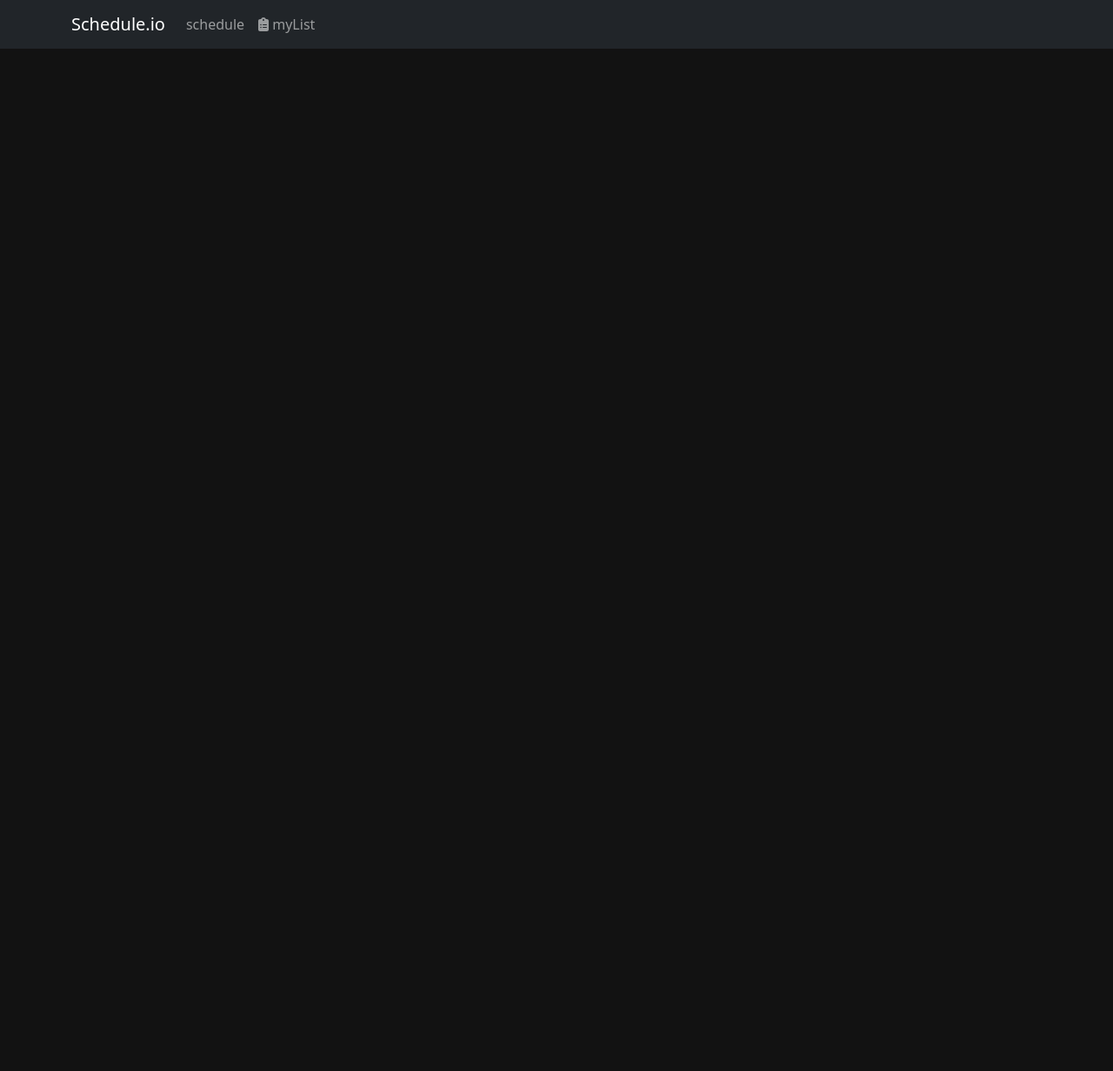
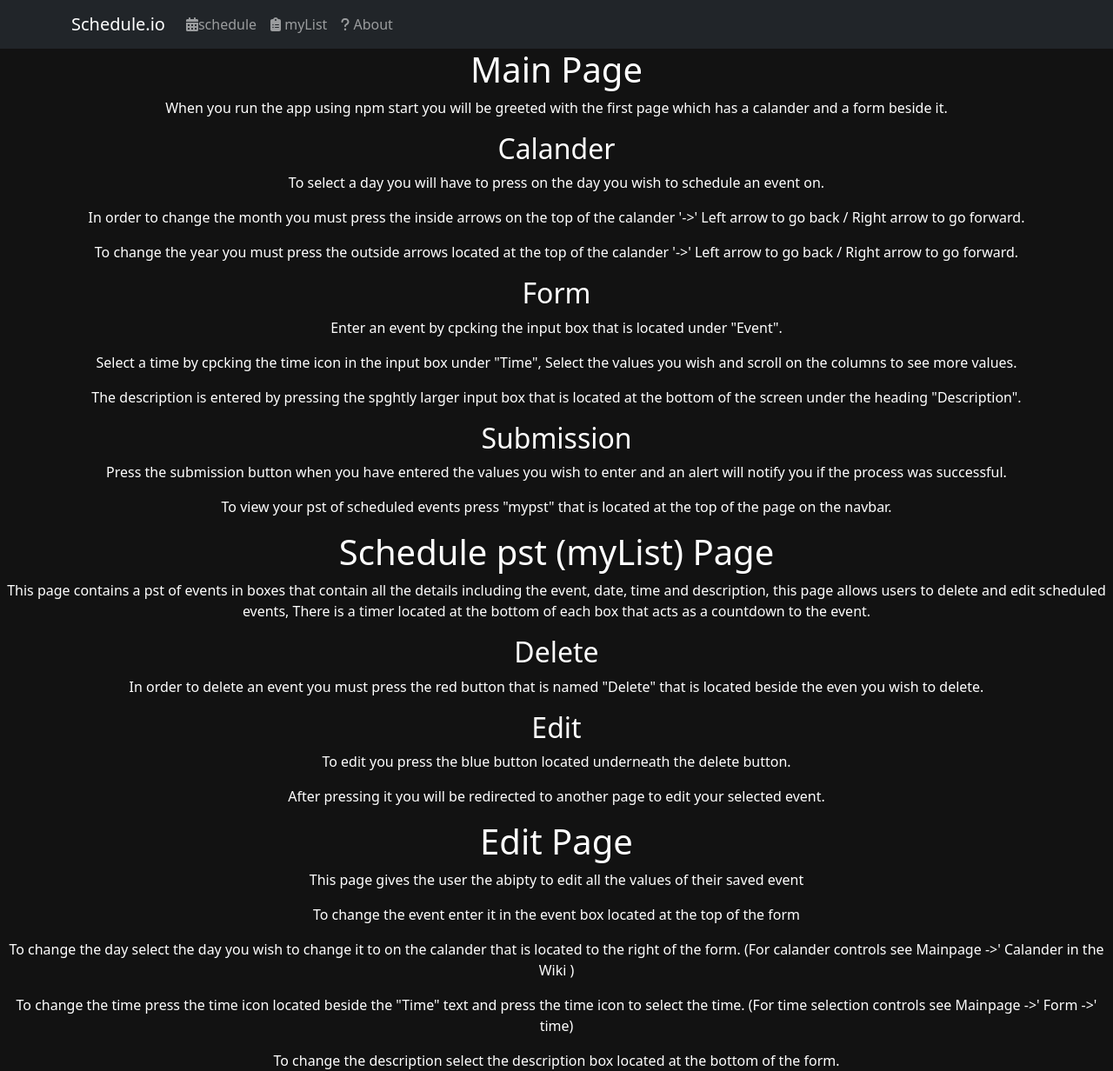
Before and after one commit to AdamAmusa/DataRepProject, a React (Create React App) app: page /About in a window 1280 px wide. Shown: the whole page at 87% size. Before the commit the page ends 800 px from the top, so only its background shows below. Built offline with nearby package versions, Linux system fonts and the light colour scheme.

Commit message:
About page and routing added

```diff
--- a/src/App.js
+++ b/src/App.js
@@ -7,9 +7,10 @@ import MainPage from './components/MainPage';
 import { Button } from 'react-bootstrap';
 import {BrowserRouter,Routes, Route} from 'react-router-dom';
 import LoadSchedule from './components/LoadSchedule';
-import { faCalendarDay,  faClipboardList } from '@fortawesome/free-solid-svg-icons';
+import { faCalendarDay,  faClipboardList, faQuestion, faCalendarDays } from '@fortawesome/free-solid-svg-icons';
 import { FontAwesomeIcon } from '@fortawesome/react-fontawesome';
 import Change from './components/change';
+import About from './components/About';
 
 //ROUTING PAGE AND NAVBAR PAGE
 function App() {
@@ -22,15 +23,17 @@ function App() {
           <Navbar.Brand href="/">Schedule.io</Navbar.Brand>{/* */}
           <Nav className="me-auto">
             {/*Creates link names that will redirect the user by clicking the buttons*/}
-            <Nav.Link href="/">schedule</Nav.Link>
-            <Nav.Link href='/ViewSchedule'><FontAwesomeIcon icon={faClipboardList}/> myList</Nav.Link>
+            <Nav.Link href="/"><FontAwesomeIcon icon={faCalendarDays}/>schedule</Nav.Link> {/*Link for home page */}
+            <Nav.Link href='/ViewSchedule'><FontAwesomeIcon icon={faClipboardList}/> myList</Nav.Link> {/*Link for schedule viewing page */}
+            <Nav.Link href='/About'><FontAwesomeIcon icon={faQuestion} /> About</Nav.Link>{/*Link for about page */}
           </Nav>
         </Container>
       </Navbar>
       <Routes>
-        <Route path = '/' element={<MainPage></MainPage>}></Route>{/*Establishes the root to be the main page component*/}
+        <Route path = '/' element={<MainPage></MainPage>}></Route>{/*Establishes the root path to be the main page component*/}
         <Route path ='/ViewSchedule' element={<LoadSchedule></LoadSchedule>}></Route>
         <Route path = '/change/:id' element={<Change></Change>}></Route>
+        <Route path = '/About' element={<About></About>}></Route>
       </Routes>
     </div>
     </BrowserRouter>
--- /dev/null
+++ b/src/components/About.js
@@ -0,0 +1,65 @@
+
+
+//About Page which contains a guide on how to use the apppcation
+function About() {
+
+
+    return (
+
+
+        <div>
+            <font color="white">
+                <h1>Main Page</h1>
+                <p>When you run the app using npm start you will be greeted with the first page which has a calander and a form beside it.</p>
+                <h2>Calander</h2>
+
+                    <p>To select a day you will have to press on the day you wish to schedule an event on.</p>
+                    <p> In order to change the month you must press the inside arrows on the top of the calander '{'->'}' Left arrow to go back / Right arrow to go forward.</p>
+                    <p>To change the year you must press the outside arrows located at the top of the calander '{'->'}' Left arrow to go back / Right arrow to go forward.</p>
+
+
+
+                <h2>Form</h2>
+
+                    <p>Enter an event by cpcking the input box that is located under "Event".</p>
+                    <p>Select a time by cpcking the time icon in the input box under "Time", Select the values you wish and scroll on the columns to see more values.</p>
+                    <p>The description is entered by pressing the spghtly larger input box that is located at the bottom of the screen under the heading "Description".</p>
+
+
+                <h2>Submission</h2>
+
+                    <p>Press the submission button when you have entered the values you wish to enter and an alert will notify you if the process was successful.</p>
+                    <p>To view your pst of scheduled events press "mypst" that is located at the top of the page on the navbar.</p>
+
+
+                <h1>Schedule pst (myList) Page</h1>
+                <p>This page contains a pst of events in boxes that contain all the details including the event, date, time and description, this page allows users to delete and edit scheduled events, There is a timer located at the bottom of each box that acts as a countdown to the event.</p>
+                <h2>Delete</h2>
+
+                    <p>In order to delete an event you must press the red button that is named "Delete" that is located beside the even you wish to delete.</p>
+
+
+                <h2>Edit</h2>
+
+                    <p>To edit you press the blue button located underneath the delete button.</p>
+                    <p>After pressing it you will be redirected to another page to edit your selected event.</p>
+
+
+                <h1>Edit Page</h1>
+                <p>This page gives the user the abipty to edit all the values of their saved event </p>
+
+                    <p>To change the event enter it in the event box located at the top of the form</p>
+                    <p>To change the day select the day you wish to change it to on the calander that is located to the right of the form. (For calander controls see Mainpage {'->'}' Calander in the Wiki )</p>
+                    <p>To change the time press the time icon located beside the "Time" text and press the time icon to select the time. (For time selection controls see Mainpage {'->'}' Form {'->'}' time)</p>
+                    <p>To change the description select the description box located at the bottom of the form.</p>
+
+            </font>
+        </div>
+
+
+
+    )
+
+}
+
+export default About;
```
Also changed, not shown: 1 other file (tests, documents, lock files or other folders).
